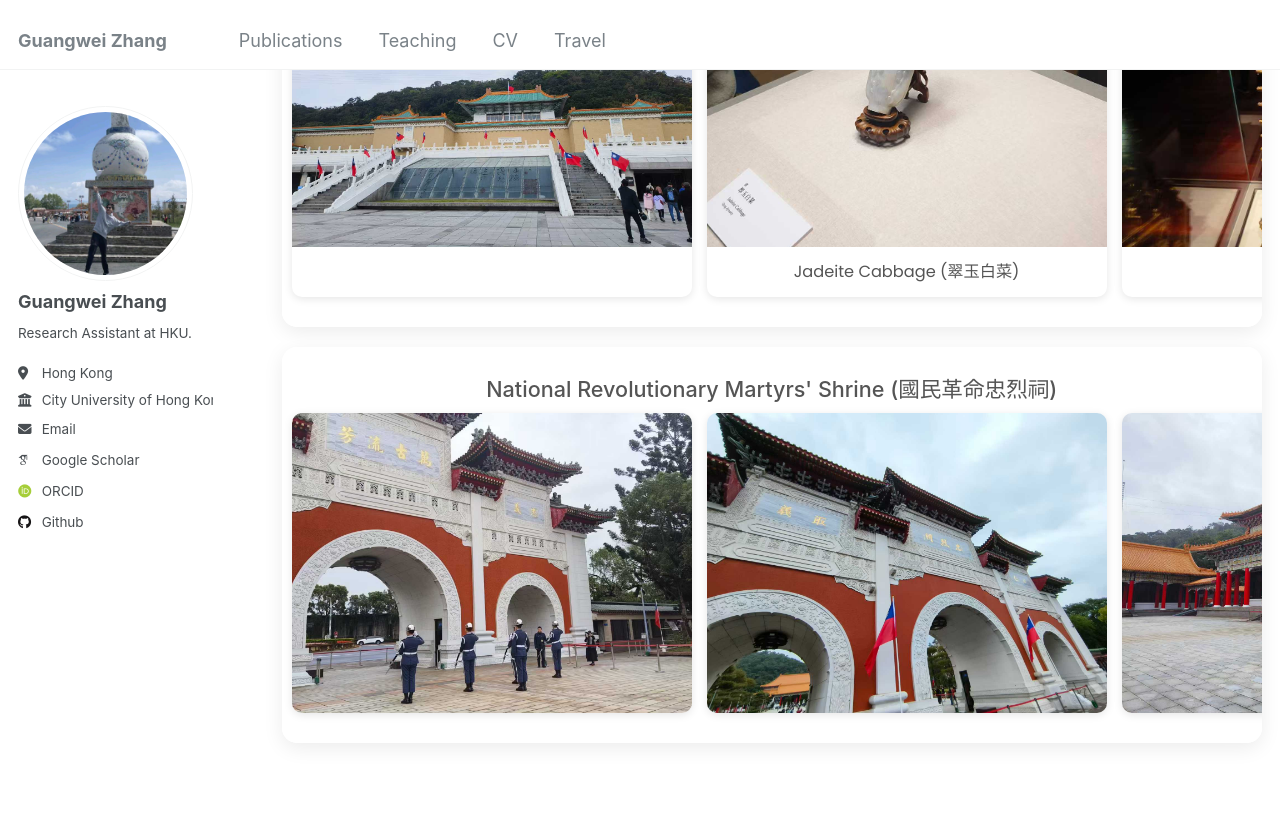
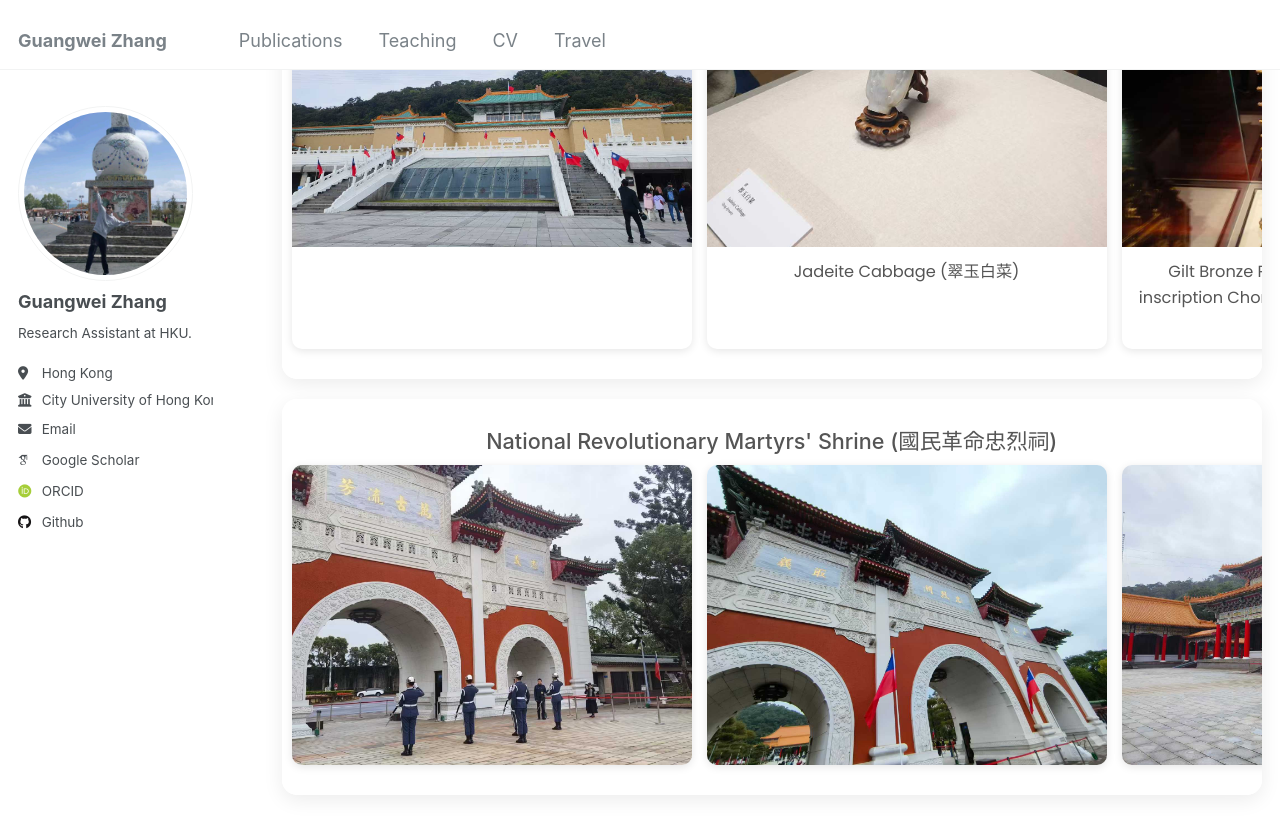
Before and after one commit to changhu73/changhu73.github.io, a Jekyll site: the page built from _pages/travel.md, in a window 1280 px wide and 900 px high, scrolled down 896 px. Shown: the top 835 px of the window. Built offline with Jekyll 4.4.1, drawn with Linux system fonts in a browser that asks for light colours; some web fonts are replaced.

Commit message:
Update travel.md

```diff
--- a/_pages/travel.md
+++ b/_pages/travel.md
@@ -179,6 +179,7 @@ author_profile: true
         </div>
         <div class="photo-card">
             <img src="/images/travel/taiwan/taiwan3.jpg" alt="Museum">
+            <div class="caption"><p>Gilt Bronze Pagoda, Ming dynasty with inscription Chongzhen 4th year (明 崇禎四年銘 青銅鎏金佛塔)</p></div>
         </div>
       </div>
     </div>
```
